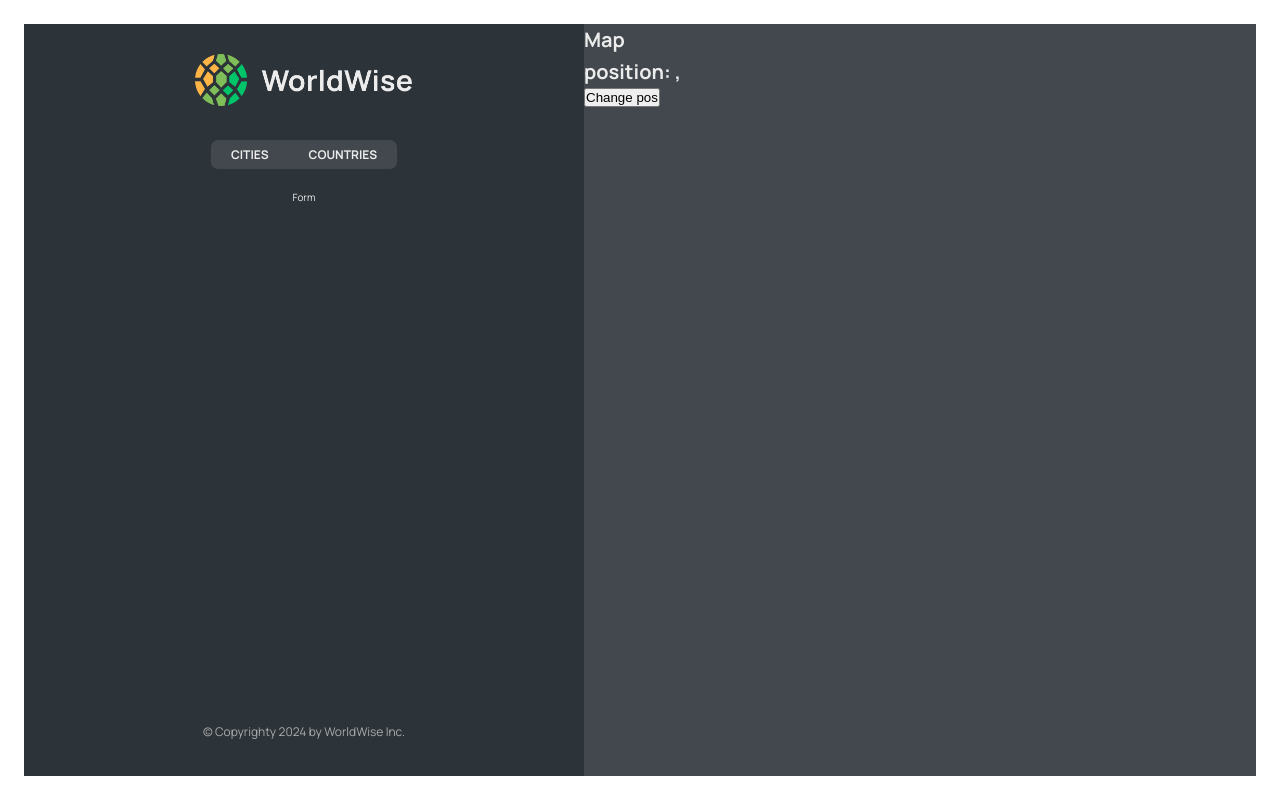
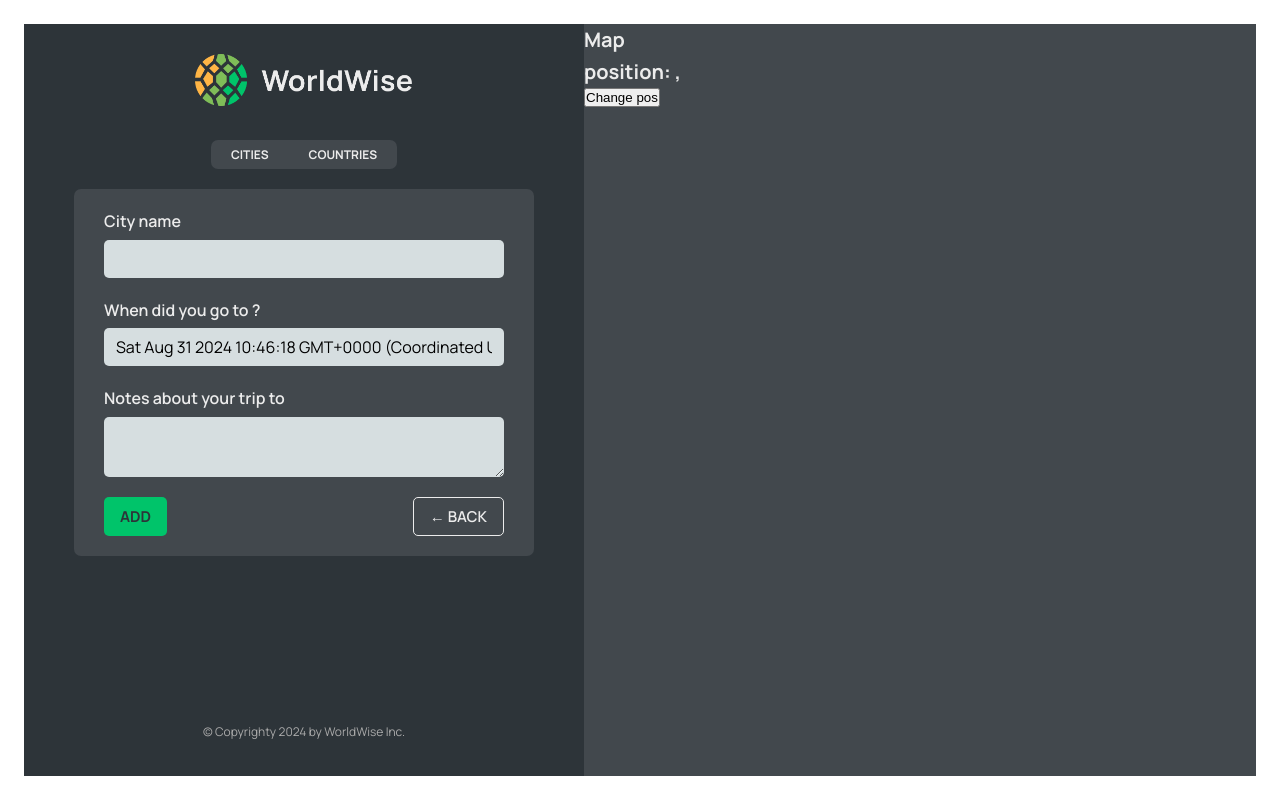
Before and after one commit to akramghaleb/react-worldwise, a React (Vite) app: page /app/form in a window 1280 px wide. Built offline with nearby package versions, Linux system fonts and the light colour scheme; data requests are answered from the project's data file.

Commit message:
Programmatic Navigation with useNavigate

```diff
--- a/src/App.jsx
+++ b/src/App.jsx
@@ -10,6 +10,7 @@
 import Login from "./pages/Login";
 import CityList from "./components/CityList";
 import City from "./components/City";
+import Form from "./components/Form";
 import CountryList from "./components/CountryList";
 
 const BASE_URL = "http://localhost:9001";
@@ -57,7 +58,7 @@
               path="countries"
               element={<CountryList cities={cities} isLoading={isLoading} />}
             />
-            <Route path="form" element={<p>Form</p>} />
+            <Route path="form" element={<Form />} />
           </Route>
           <Route path="*" element={<PageNotFound />} />
         </Routes>
--- /dev/null
+++ b/src/components/Button.jsx
@@ -0,0 +1,10 @@
+import styles from "./Button.module.css";
+function Button({ children, onClick, type }) {
+  return (
+    <button onClick={onClick} className={`${styles.btn} ${styles[type]}`}>
+      {children}
+    </button>
+  );
+}
+
+export default Button;
--- a/src/components/CountryList.jsx
+++ b/src/components/CountryList.jsx
@@ -27,7 +27,7 @@
   return (
     <ul className={styles.countryList}>
       {countries.map((country) => (
-        <CountryItem country={country} key={country.id} />
+        <CountryItem country={country} key={country.country} />
       ))}
     </ul>
   );
--- a/src/components/Form.jsx
+++ b/src/components/Form.jsx
@@ -3,6 +3,8 @@
 import { useState } from "react";
 
 import styles from "./Form.module.css";
+import Button from "./Button";
+import { useNavigate } from "react-router-dom";
 
 export function convertToEmoji(countryCode) {
   const codePoints = countryCode
@@ -13,6 +15,7 @@
 }
 
 function Form() {
+  const navigate = useNavigate();
   const [cityName, setCityName] = useState("");
   const [country, setCountry] = useState("");
   const [date, setDate] = useState(new Date());
@@ -49,8 +52,16 @@
       </div>
 
       <div className={styles.buttons}>
-        <button>Add</button>
-        <button>&larr; Back</button>
+        <Button type="primary">Add</Button>
+        <Button
+          type="back"
+          onClick={(e) => {
+            e.preventDefault();
+            navigate(-1);
+          }}
+        >
+          &larr; Back
+        </Button>
       </div>
     </form>
   );
--- a/src/components/Map.jsx
+++ b/src/components/Map.jsx
@@ -1,13 +1,14 @@
-import { useSearchParams } from "react-router-dom";
+import { useNavigate, useSearchParams } from "react-router-dom";
 import styles from "./Map.module.css";
-import Sidebar from "./Sidebar";
+
 function Map() {
+  const navigate = useNavigate();
   const [searchParams, setSearchParams] = useSearchParams();
   const lat = searchParams.get("lat");
   const lng = searchParams.get("lng");
 
   return (
-    <div className={styles.mapContainer}>
+    <div className={styles.mapContainer} onClick={() => navigate("form")}>
       <h1>Map</h1>
       <h1>
         position: {lat}, {lng}
```
